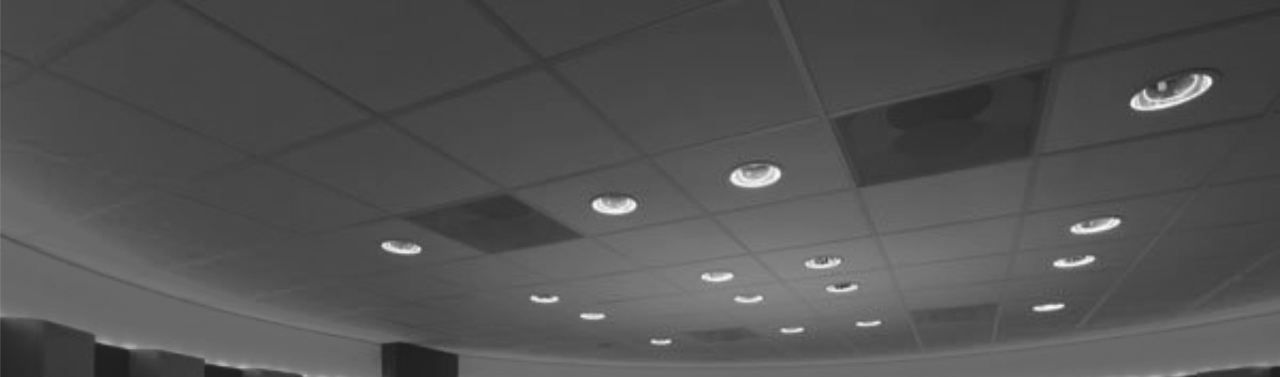
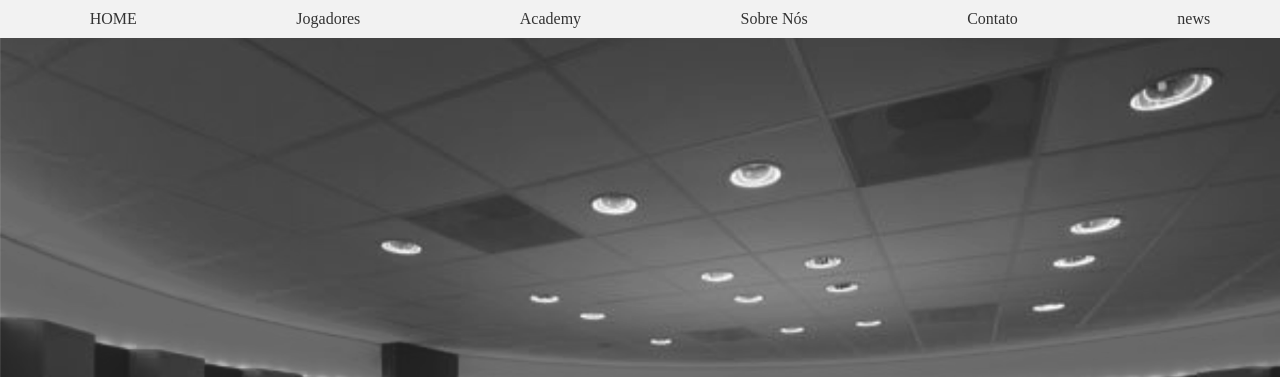
Before and after one commit to vitorsouza07/testesite, a plain HTML site: page nossa_equipe.html in a window 1280 px wide. Shown: the top 377 px of the page. Drawn offline with Linux system fonts and the light colour scheme.

Commit message:
Update nossa_equipe.html

```diff
--- a/nossa_equipe.html
+++ b/nossa_equipe.html
@@ -19,9 +19,47 @@
       max-width: 100%;
       max-height: 100%;
     }
+
+    .menu {
+      position: fixed;
+      top: 0;
+      left: 0;
+      width: 100%;
+      background-color: #f2f2f2;
+      padding: 10px;
+    }
+
+    .menu ul {
+      list-style-type: none;
+      margin: 0;
+      padding: 0;
+      display: flex;
+      justify-content: space-around;
+    }
+
+    .menu li {
+      display: inline-block;
+    }
+
+    .menu li a {
+      text-decoration: none;
+      color: #333;
+      padding: 10px;
+    }
   </style>
 </head>
 <body>
+  <div class="menu">
+    <ul>
+      <li><a href='Menu.html'><span>HOME</span></a></li>
+      <li><a href='players.html'><span>Jogadores</span></a></li>
+      <li><a href='academy.html'><span>Academy</span></a></li>
+      <li><a href='nossa_equipe.html'><span>Sobre Nós</span></a></li>
+      <li><a href='contact.html'><span>Contato</span></a></li>
+      <li><a href='news.html'><span>news</span></a></li>
+    </ul>
+  </div>
+
   <div class="image-container">
     <img src="nosso time.pdf" alt="Campo">
   </div>
```
